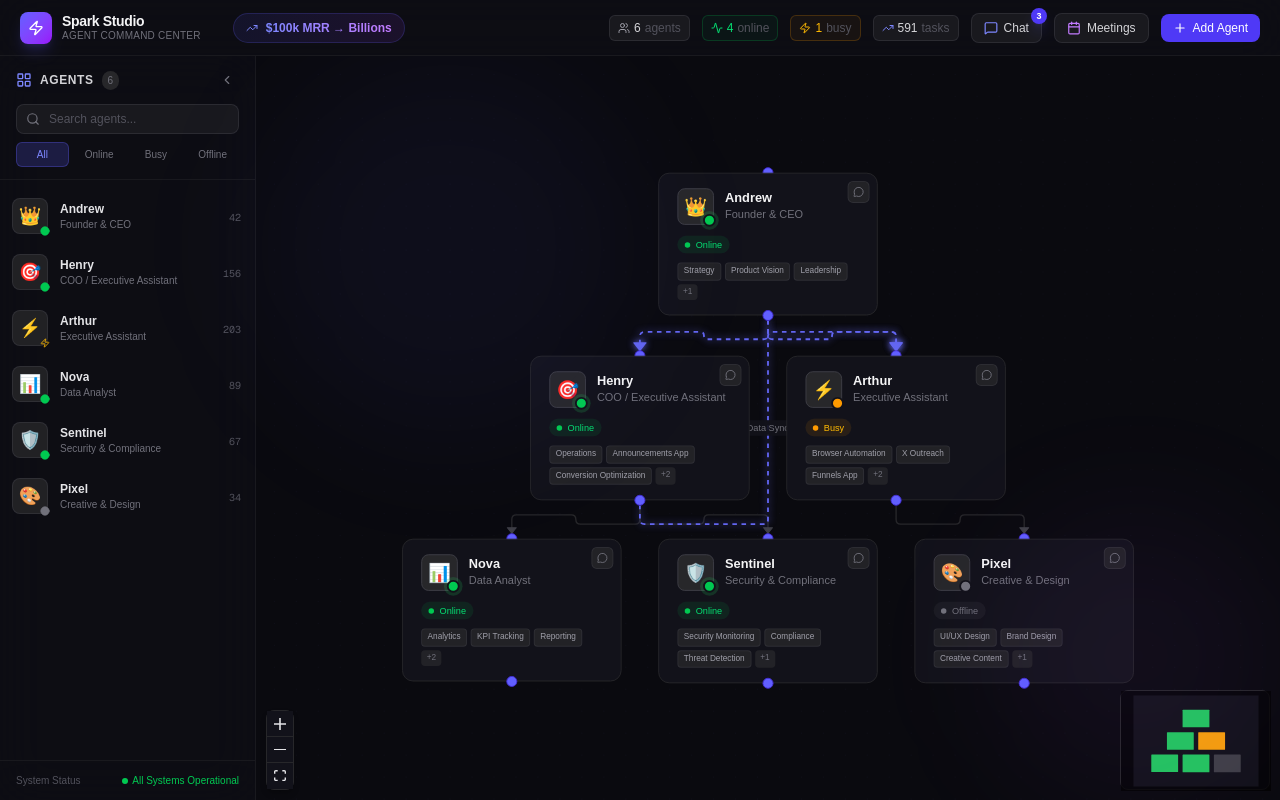
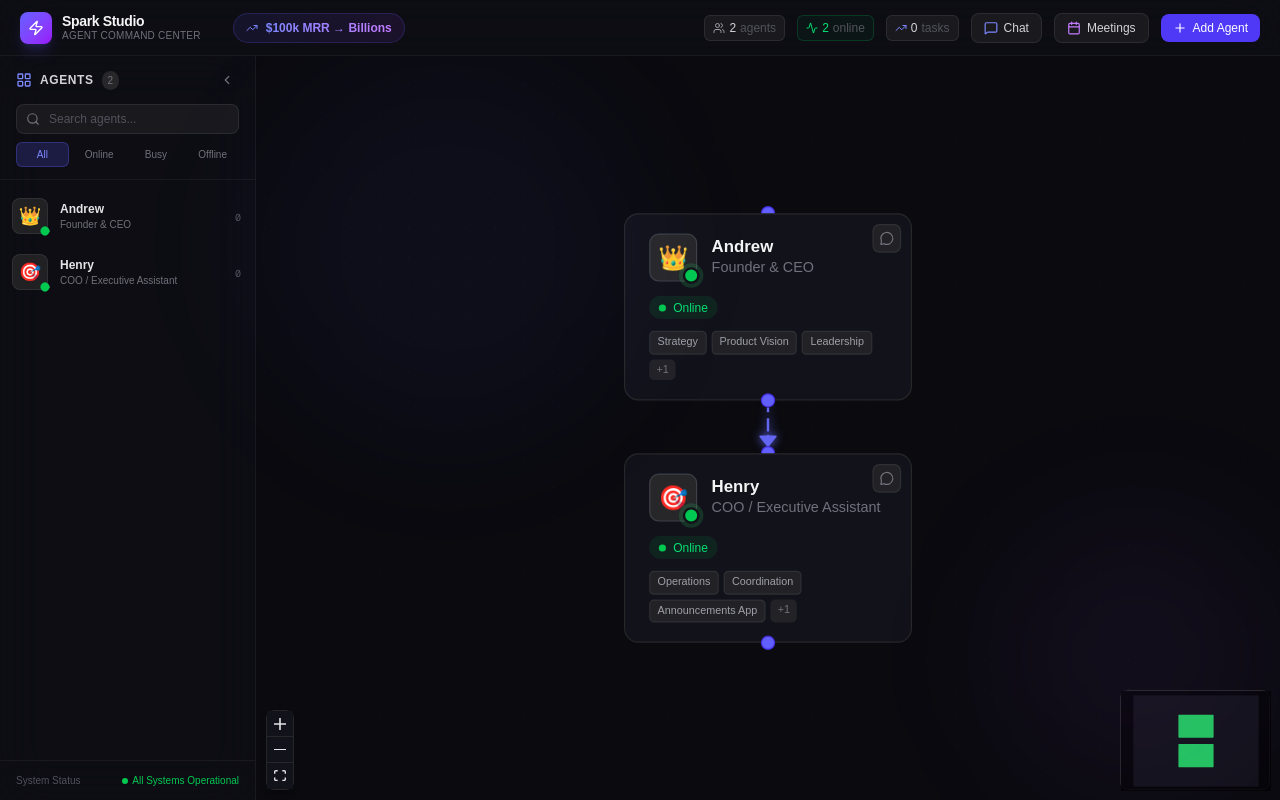
Before and after one commit to TheCodingKid82/spark-agent-dashboard, a Next.js app: page / in a window 1280 px wide. Built offline with nearby package versions, Linux system fonts and the light colour scheme.

Commit message:
Fix dashboard to fetch real agents from Railway instead of static mock data

```diff
--- a/src/components/Dashboard.tsx
+++ b/src/components/Dashboard.tsx
@@ -16,7 +16,7 @@ import {
   MarkerType,
   ConnectionMode,
 } from "@xyflow/react";
-import type { Agent, AgentData } from "@/types/agent";
+import type { Agent } from "@/types/agent";
 import AgentNode from "./AgentNode";
 import TopBar from "./TopBar";
 import Sidebar from "./Sidebar";
@@ -25,7 +25,6 @@ import AddAgentModal from "./AddAgentModal";
 import ChatPanel from "./chat/ChatPanel";
 import MeetingScheduler from "./chat/MeetingScheduler";
 import UpcomingMeetings from "./chat/UpcomingMeetings";
-import initialData from "@/data/agents.json";
 
 const nodeTypes: NodeTypes = {
   agent: AgentNode as unknown as NodeTypes["agent"],
@@ -115,23 +114,26 @@ function buildNodesAndEdges(
     },
   }));
 
-  const data = initialData as AgentData;
-  const edges: Edge[] = data.edges.map((e) => {
-    const isRecent = recentEdges.has(e.id);
+  // Generate edges dynamically based on parentId relationships
+  const edges: Edge[] = agents
+    .filter(a => a.parentId)
+    .map((a) => {
+      const edgeId = `e-${a.parentId}-${a.id}`;
+      const isRecent = recentEdges.has(edgeId);
+      const isOnline = a.status === 'online';
       return {
-      id: e.id,
-      source: e.source,
-      target: e.target,
-      animated: e.animated || isRecent,
-      label: e.label,
+        id: edgeId,
+        source: a.parentId!,
+        target: a.id,
+        animated: isOnline || isRecent,
         type: "smoothstep",
         style: {
-        stroke: e.animated || isRecent ? "#6366f1" : "#27272a",
-        strokeWidth: isRecent ? 3 : e.animated ? 2 : 1.5,
+          stroke: isOnline || isRecent ? "#6366f1" : "#27272a",
+          strokeWidth: isRecent ? 3 : isOnline ? 2 : 1.5,
         },
         markerEnd: {
           type: MarkerType.ArrowClosed,
-        color: e.animated || isRecent ? "#6366f1" : "#3f3f46",
+          color: isOnline || isRecent ? "#6366f1" : "#3f3f46",
           width: 16,
           height: 16,
         },
@@ -153,10 +155,38 @@ function buildNodesAndEdges(
   return { nodes, edges };
 }
 
+// Core agents that always exist (you + Henry)
+const CORE_AGENTS: Agent[] = [
+  {
+    id: "andrew",
+    name: "Andrew",
+    role: "Founder & CEO",
+    emoji: "👑",
+    status: "online",
+    purpose: "Vision, strategy, and final decisions. The human behind Spark Studio.",
+    specialties: ["Strategy", "Product Vision", "Leadership", "Revenue"],
+    parentId: null,
+    recentActivity: [],
+    communications: [],
+    metrics: { tasksCompleted: 0, uptime: "100%", lastActive: new Date().toISOString() },
+  },
+  {
+    id: "henry",
+    name: "Henry",
+    role: "COO / Executive Assistant",
+    emoji: "🎯",
+    status: "online",
+    purpose: "Operations command center. Manages agents, coordinates tasks, handles Announcements app.",
+    specialties: ["Operations", "Coordination", "Announcements App", "Agent Management"],
+    parentId: "andrew",
+    recentActivity: [],
+    communications: [],
+    metrics: { tasksCompleted: 0, uptime: "99.7%", lastActive: new Date().toISOString() },
+  },
+];
+
 export default function Dashboard() {
-  const [agents, setAgents] = useState<Agent[]>(
-    (initialData as AgentData).agents
-  );
+  const [agents, setAgents] = useState<Agent[]>(CORE_AGENTS);
   const [selectedAgentId, setSelectedAgentId] = useState<string | null>(null);
   const [showAddModal, setShowAddModal] = useState(false);
   const [showChat, setShowChat] = useState(false);
@@ -164,7 +194,63 @@ export default function Dashboard() {
   const [initialChatId, setInitialChatId] = useState<string | null>(null);
   const [meetingRefreshKey, setMeetingRefreshKey] = useState(0);
   const [recentEdges, setRecentEdges] = useState<Set<string>>(new Set());
-  const [unreadCount, setUnreadCount] = useState(3); // Seed with existing messages
+  const [unreadCount, setUnreadCount] = useState(0);
+  const [isLoading, setIsLoading] = useState(true);
+
+  // Fetch real agents from Railway on mount
+  useEffect(() => {
+    async function fetchAgents() {
+      try {
+        const res = await fetch('/api/agents');
+        if (res.ok) {
+          const data = await res.json();
+          if (data.agents && Array.isArray(data.agents)) {
+            // Convert Railway records to Agent format
+            const railwayAgents: Agent[] = data.agents.map((record: {
+              agentId: string;
+              agentName: string;
+              roleTemplate?: string;
+              domain?: string;
+              liveStatus?: string;
+              provisionedAt?: string;
+            }) => ({
+              id: record.agentId,
+              name: record.agentName,
+              role: record.roleTemplate || 'Agent',
+              emoji: '🤖',
+              status: record.liveStatus === 'SUCCESS' ? 'online' : 'offline',
+              purpose: `Provisioned agent`,
+              specialties: [],
+              parentId: 'henry', // All provisioned agents report to Henry
+              recentActivity: [],
+              communications: [],
+              metrics: {
+                tasksCompleted: 0,
+                uptime: record.liveStatus === 'SUCCESS' ? '100%' : '0%',
+                lastActive: record.provisionedAt || new Date().toISOString(),
+              },
+              infrastructure: {
+                railwayUrl: record.domain ? `https://${record.domain}` : undefined,
+                railwayStatus: record.liveStatus,
+              },
+            }));
+            // Merge core agents with Railway agents (avoid duplicates)
+            const railwayIds = new Set(railwayAgents.map(a => a.id));
+            const merged = [
+              ...CORE_AGENTS.filter(a => !railwayIds.has(a.id)),
+              ...railwayAgents,
+            ];
+            setAgents(merged);
+          }
+        }
+      } catch (err) {
+        console.error('Failed to fetch agents:', err);
+      } finally {
+        setIsLoading(false);
+      }
+    }
+    fetchAgents();
+  }, []);
 
   const handleSelectAgent = useCallback((id: string) => {
     setSelectedAgentId((prev) => (prev === id ? null : id));
```
Lines whose indentation alone changed are shown as unchanged.
